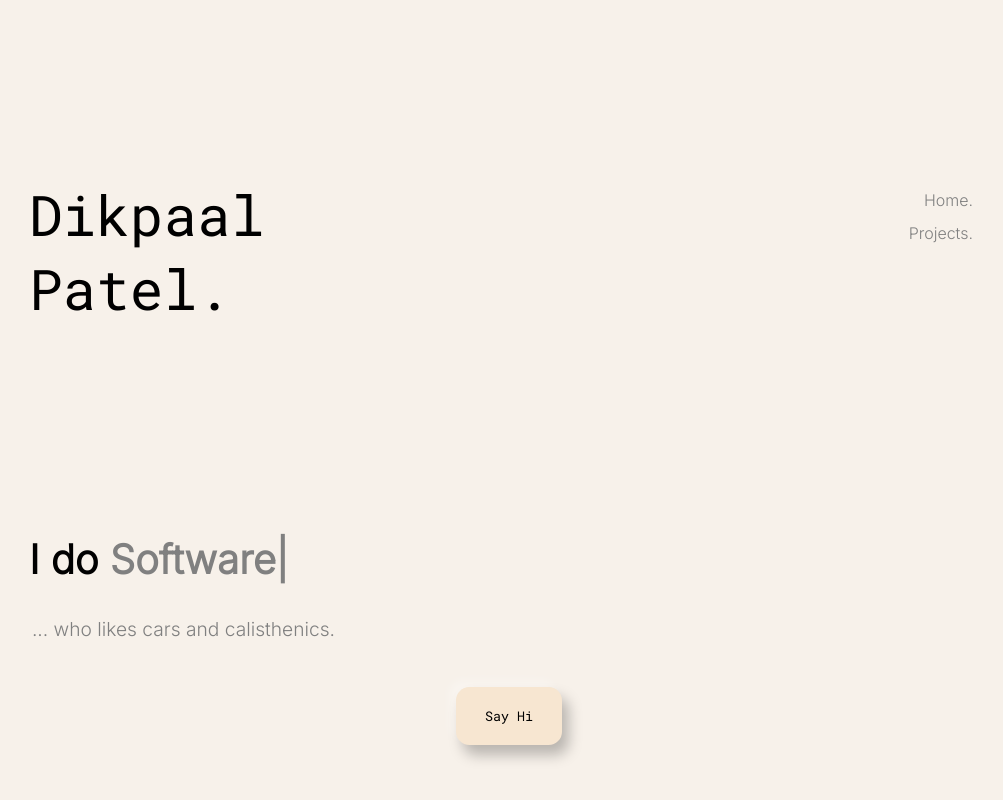
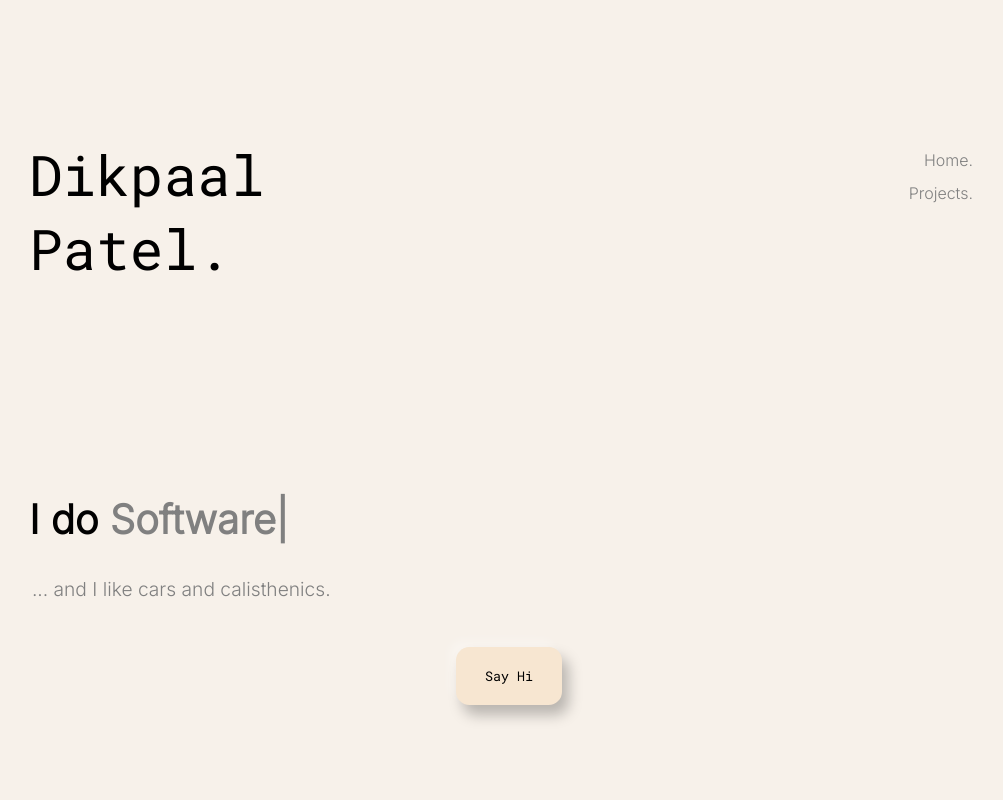
Before and after one commit to dikpaal/dikpaalpatel.com, a website: page index.html in a window 1280 px wide. Shown: the top 800 px of the page, without its empty margins (131-1134 px from the left). Drawn offline with nearby package versions, Linux system fonts and the light colour scheme; a web font is replaced by a local one.

Commit message:
changed the flair

```diff
--- a/css/about.css
+++ b/css/about.css
@@ -5,7 +5,6 @@
     align-items: flex-start;
     padding-top: 22em;
     padding-bottom: 10em;
-    margin-top: 2.5em;
     margin-bottom: 5em;
     /* background-color: red; */
     min-height: 38vh;
--- a/index.html
+++ b/index.html
@@ -40,7 +40,7 @@
                 ><span id="cursor">|</span>
             </h2>
 
-            <div id="about-me-flair">... who likes cars and calisthenics.</div>
+            <div id="about-me-flair">... and I like cars and calisthenics.</div>
 
             <div id="head-links">
                 <a class="active" href="#about-me-section">Home.</a>
```
